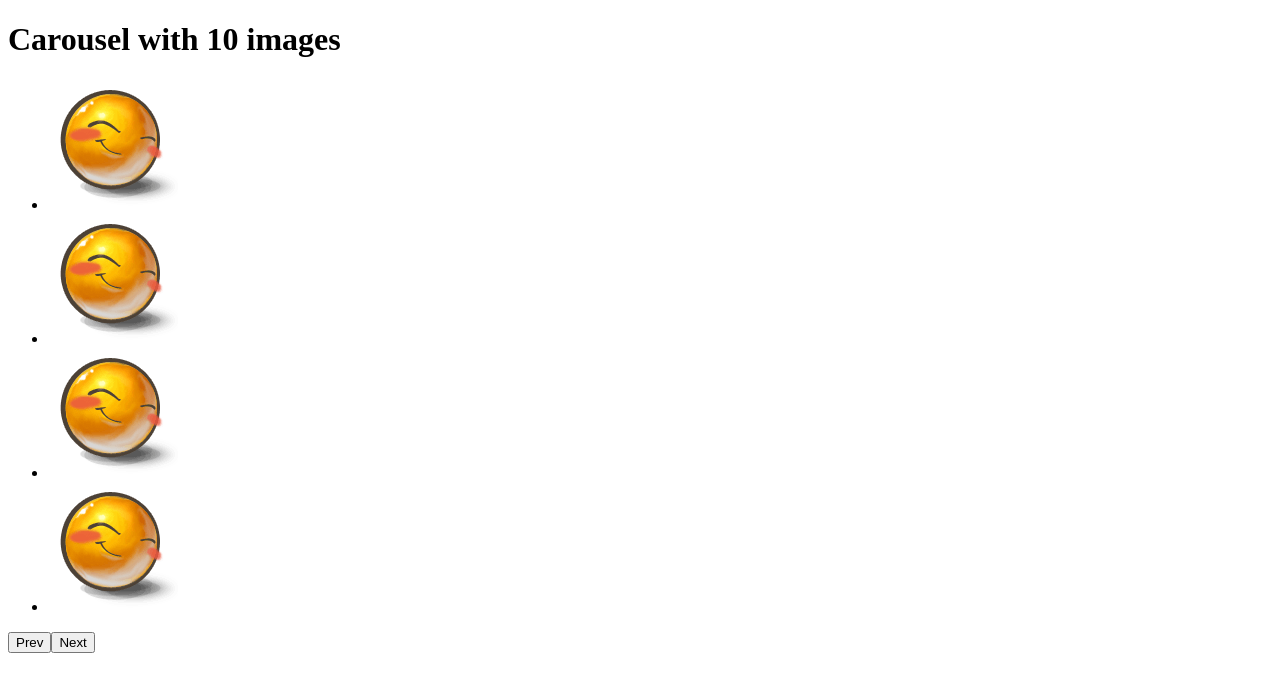
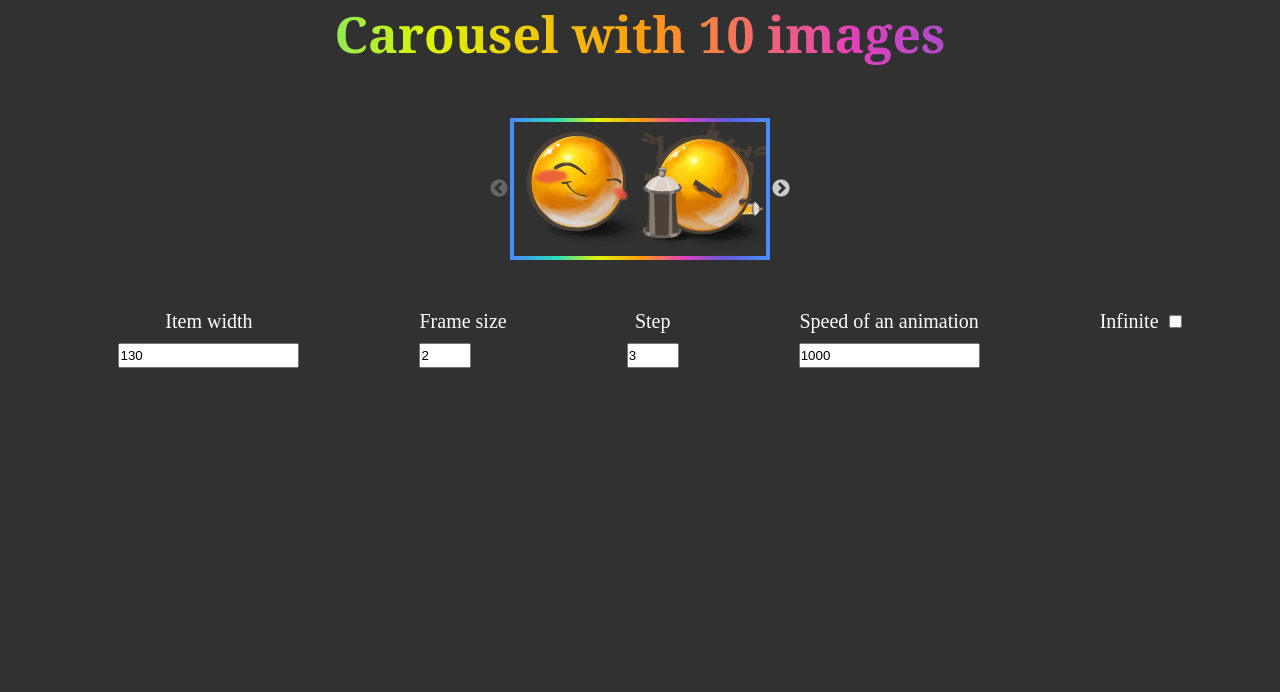
Before and after one commit to mate-academy/react_carousel, a React (Create React App) app: page / in a window 1280 px wide. Shown: the top 692 px of the page. Built offline with nearby package versions, Linux system fonts and the light colour scheme; the HTML template or start-up script is replaced by a standard one.

Commit message:
The Carousel has been implemented

```diff
--- a/src/App.tsx
+++ b/src/App.tsx
@@ -27,10 +27,15 @@ class App extends React.Component<{}, State> {
 
     return (
       <div className="App">
-        {/* eslint-disable-next-line */}
-        <h1>Carousel with {images.length} images</h1>
+        <h1 className="carousel__title" data-cy="title">
+          Carousel with
+          {' '}
+          {images.length}
+          {' '}
+          images
+        </h1>
 
-        <Carousel />
+        <Carousel images={images} />
       </div>
     );
   }
--- a/src/components/Carousel.scss
+++ b/src/components/Carousel.scss
@@ -1 +1,75 @@
-// style go here
+$primary-color: #313131;
+
+*,
+*::before,
+*::after {
+  padding: 0;
+  margin: 0;
+  box-sizing: border-box;
+}
+
+body {
+  background-color: $primary-color;
+}
+
+.carousel {
+  display: flex;
+  flex-direction: column;
+  justify-content: center;
+  align-items: center;
+  gap: 50px;
+
+  &__title {
+    text-align: center;
+    font-style: bold;
+    font-family: Cambria, Cochin, Georgia, Times, "Times New Roman", serif;
+    font-size: 50px;
+    margin-bottom: 50px;
+    background: linear-gradient(to right,
+    #488cfb,
+    #29dbbc,
+    #ddf505,
+    #ff9f0e,
+    #e440bb,
+    #655adc,
+    #488cfb
+  );
+    -webkit-background-clip: text;
+    -webkit-text-fill-color: transparent;
+  }
+
+  &__frame {
+    list-style: none;
+    border: 4px solid;
+    border-image: linear-gradient(to right,
+    #488cfb,
+    #29dbbc,
+    #ddf505,
+    #ff9f0e,
+    #e440bb,
+    #655adc,
+    #488cfb) 1;
+  }
+}
+
+.control-panel {
+  display: flex;
+  gap: 100px;
+
+  &__label {
+    font-size: 20px;
+    color: #fff;
+    margin-left: 20px;
+    text-align: center;
+  }
+
+  &__input {
+    display: block;
+    margin-top: 10px;
+    height: 25px;
+  }
+
+  &__checkbox {
+    margin-left: 10px;
+  }
+}
--- a/src/components/Carousel.tsx
+++ b/src/components/Carousel.tsx
@@ -1,18 +1,143 @@
-import React from 'react';
 import './Carousel.scss';
+import 'slick-carousel/slick/slick.css';
+import 'slick-carousel/slick/slick-theme.css';
+import Slider from 'react-slick';
+import { Component } from 'react';
 
-const Carousel: React.FC = () => (
-  <div className="Carousel">
-    <ul className="Carousel__list">
-      <li><img src="./img/1.png" alt="1" /></li>
-      <li><img src="./img/1.png" alt="2" /></li>
-      <li><img src="./img/1.png" alt="3" /></li>
-      <li><img src="./img/1.png" alt="4" /></li>
-    </ul>
+interface Props {
+  images: string[];
+}
 
-    <button type="button">Prev</button>
-    <button type="button">Next</button>
-  </div>
-);
+interface State {
+  smileWidth: number;
+  amountOfSmiles: number;
+  step: number;
+  speedOfAnimation: number;
+  infinite: boolean;
+}
+
+class Carousel extends Component<Props, State> {
+  state: Readonly<State> = {
+    smileWidth: 130,
+    amountOfSmiles: 2,
+    step: 3,
+    speedOfAnimation: 1000,
+    infinite: false,
+  };
+
+  updateState = <K extends keyof State>(key: K, value: number | boolean) => {
+    this.setState({ [key]: value } as Pick<State, K>);
+  };
+
+  renderInputField = (
+    label: string,
+    name: string,
+    value: number | boolean,
+    min?: number,
+    max?: number,
+  ) => {
+    const determineInputType = (choice: string) => {
+      return typeof value === 'number' ? choice : 'checkbox';
+    };
+
+    return (
+      <label htmlFor={name} className="control-panel__label">
+        {label}
+        <input
+          type={determineInputType('number')}
+          name={name}
+          value={value.toString()}
+          min={min}
+          max={max}
+          onChange={(e) => {
+            const parsedValue = typeof value === 'number'
+              ? +e.target.value
+              : e.target.checked;
+
+            this.updateState(name as keyof State, parsedValue);
+          }}
+          className={`control-panel__${determineInputType('input')}`}
+        />
+      </label>
+    );
+  };
+
+  render() {
+    const {
+      smileWidth, amountOfSmiles, step, speedOfAnimation, infinite,
+    } = this.state;
+    const { images } = this.props;
+
+    const settings = {
+      infinite,
+      speed: speedOfAnimation,
+      slidesToShow: amountOfSmiles,
+      slidesToScroll: step,
+    };
+
+    return (
+      <div className="carousel">
+        <ul
+          className="carousel__frame"
+          style={{
+            width: amountOfSmiles * smileWidth,
+          }}
+        >
+          <Slider {...settings}>
+            {images.map(image => {
+              return (
+                <li key={image} className="img">
+                  <img
+                    src={image}
+                    style={{ width: `${smileWidth}px` }}
+                    alt="smile"
+                  />
+                </li>
+              );
+            })}
+          </Slider>
+        </ul>
+
+        <div className="control-panel">
+          {this.renderInputField(
+            'Item width',
+            'smileWidth',
+            smileWidth,
+            130,
+          )}
+
+          {this.renderInputField(
+            'Frame size',
+            'amountOfSmiles',
+            amountOfSmiles,
+            1,
+            10,
+          )}
+
+          {this.renderInputField(
+            'Step',
+            'step',
+            step,
+            1,
+            10,
+          )}
+
+          {this.renderInputField(
+            'Speed of an animation',
+            'speedOfAnimation',
+            speedOfAnimation,
+            1,
+          )}
+
+          {this.renderInputField(
+            'Infinite',
+            'infinite',
+            infinite,
+          )}
+        </div>
+      </div>
+    );
+  }
+}
 
 export default Carousel;
```
Also changed, not shown: package.json (+5 -2 lines), 1 other file (tests, documents, lock files or other folders).
